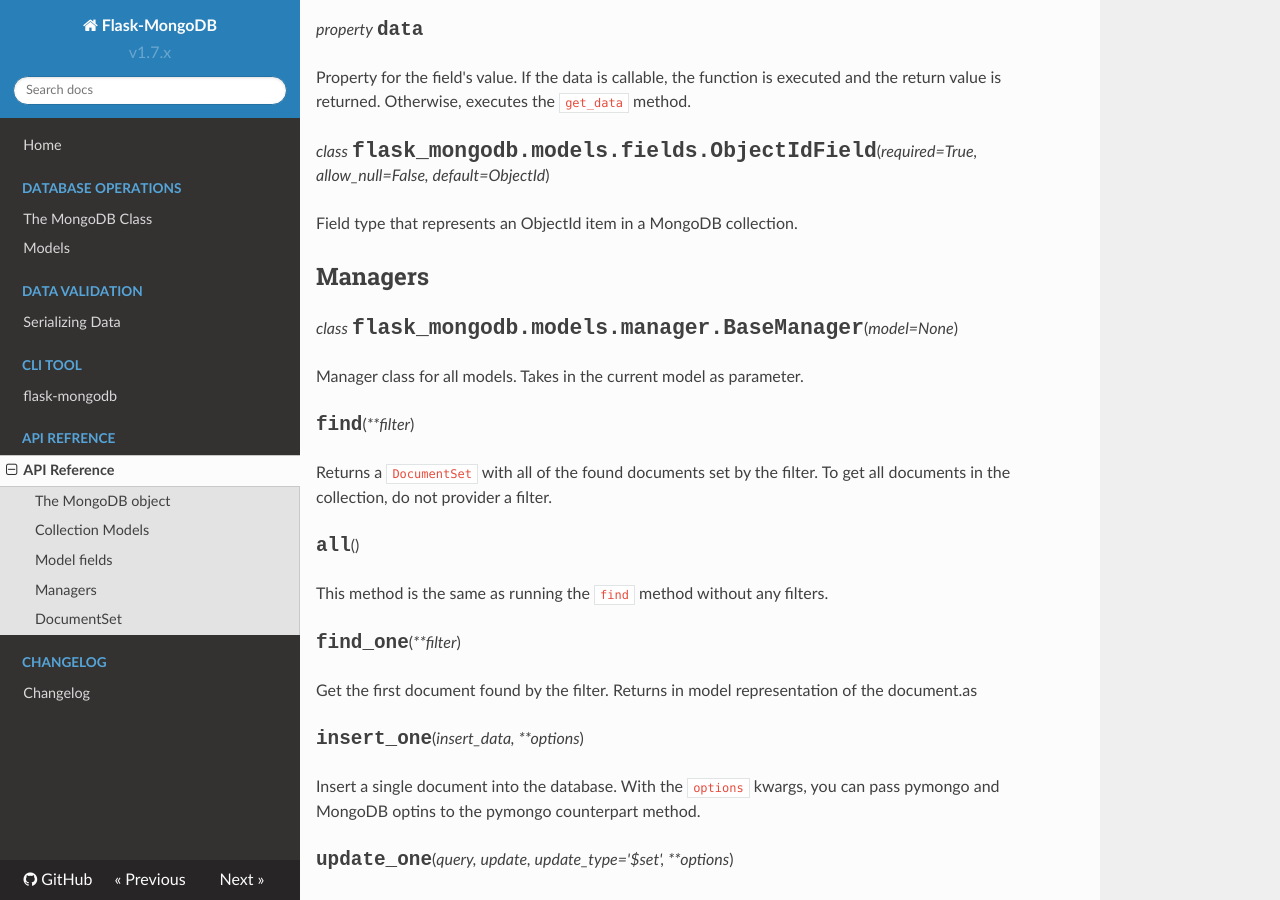
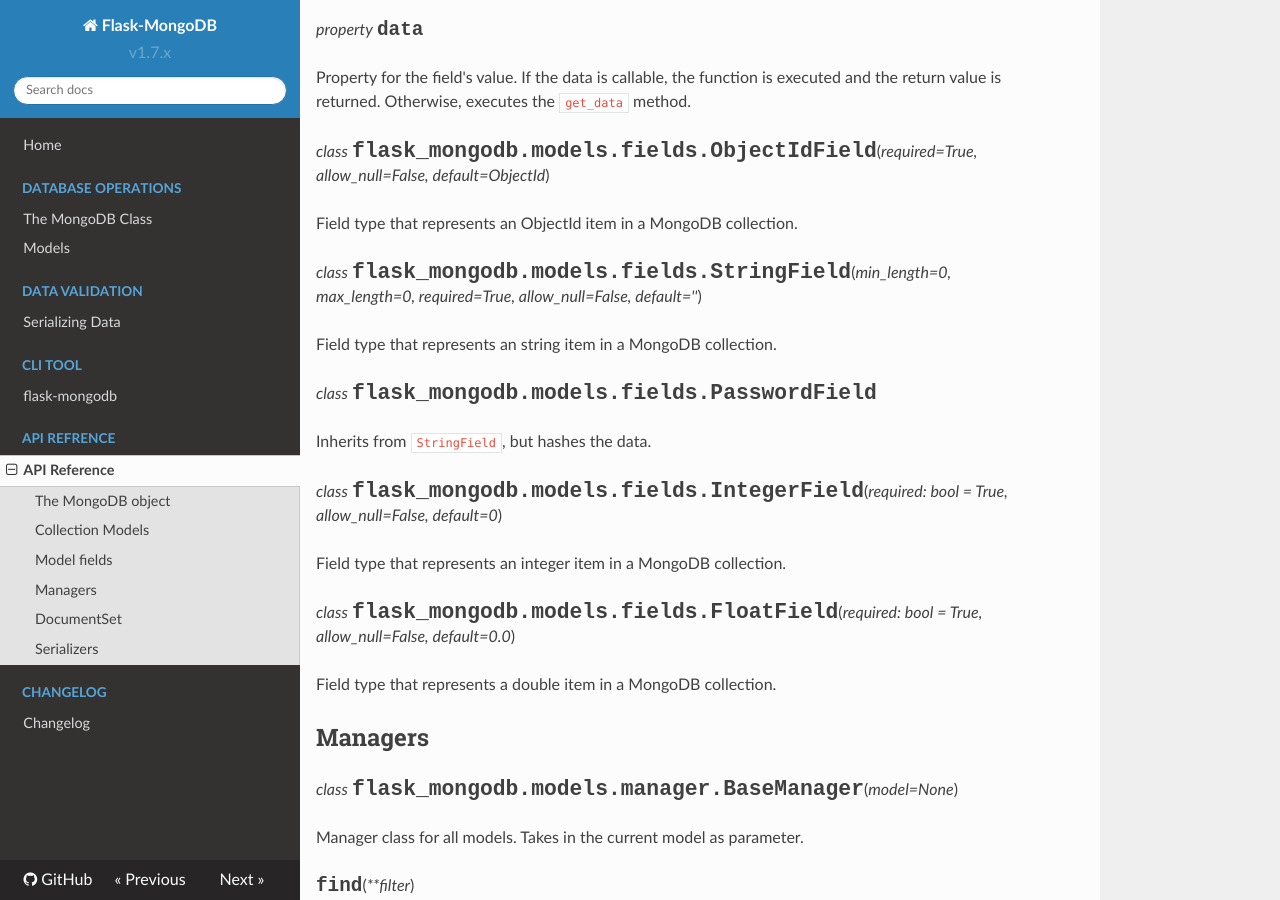
Before and after one commit to juanmanuel96/flask-mongodb, an MkDocs documentation site: the page built from docs/api.md, in a window 1280 px wide and 900 px high, scrolled down 4706 px. Built offline with MkDocs 1.6.1, drawn with Linux system fonts in a browser that asks for light colours; nearby versions of some CDN libraries; some of the changed text lies outside the part shown.

Commit message:
#19 expanded documentation

```diff
--- a/docs/api.md
+++ b/docs/api.md
@@ -186,6 +186,22 @@
 
 Field type that represents an ObjectId item in a MongoDB collection.
 
+_class_ <span class='py_class'>flask_mongodb.models.fields.StringField</span>(_min_length=0, max_length=0, required=True, allow_null=False, default=''_)
+
+Field type that represents an string item in a MongoDB collection.
+
+_class_ <span class='py_class'>flask_mongodb.models.fields.PasswordField</span>
+
+Inherits from `StringField`, but hashes the data.
+
+_class_ <span class='py_class'>flask_mongodb.models.fields.IntegerField</span>(_required: bool = True, allow_null=False, default=0_)
+
+Field type that represents an integer item in a MongoDB collection.
+
+_class_ <span class='py_class'>flask_mongodb.models.fields.FloatField</span>(_required: bool = True, allow_null=False, default=0.0_)
+
+Field type that represents a double item in a MongoDB collection.
+
 ## Managers
 
 _class_ <span class='py_class'>flask_mongodb.models.manager.BaseManager</span>(_model=None_)
@@ -276,3 +292,10 @@
 * `meth_name`: Name of the method of the cursor to run
 * `*args`: Args to pass to the pymongo Cursor method
 * `**kwargs`: Keyword arguments to pass to the pymongo Cursor method
+
+
+## Serializers
+
+_class_ <span class='py_class'>flask_mongodb.serializers.Serializer</span>(_data=None, formdata=None, obj=None, prefix="", meta=None, **kwargs_)
+
+A data validation class.
```
